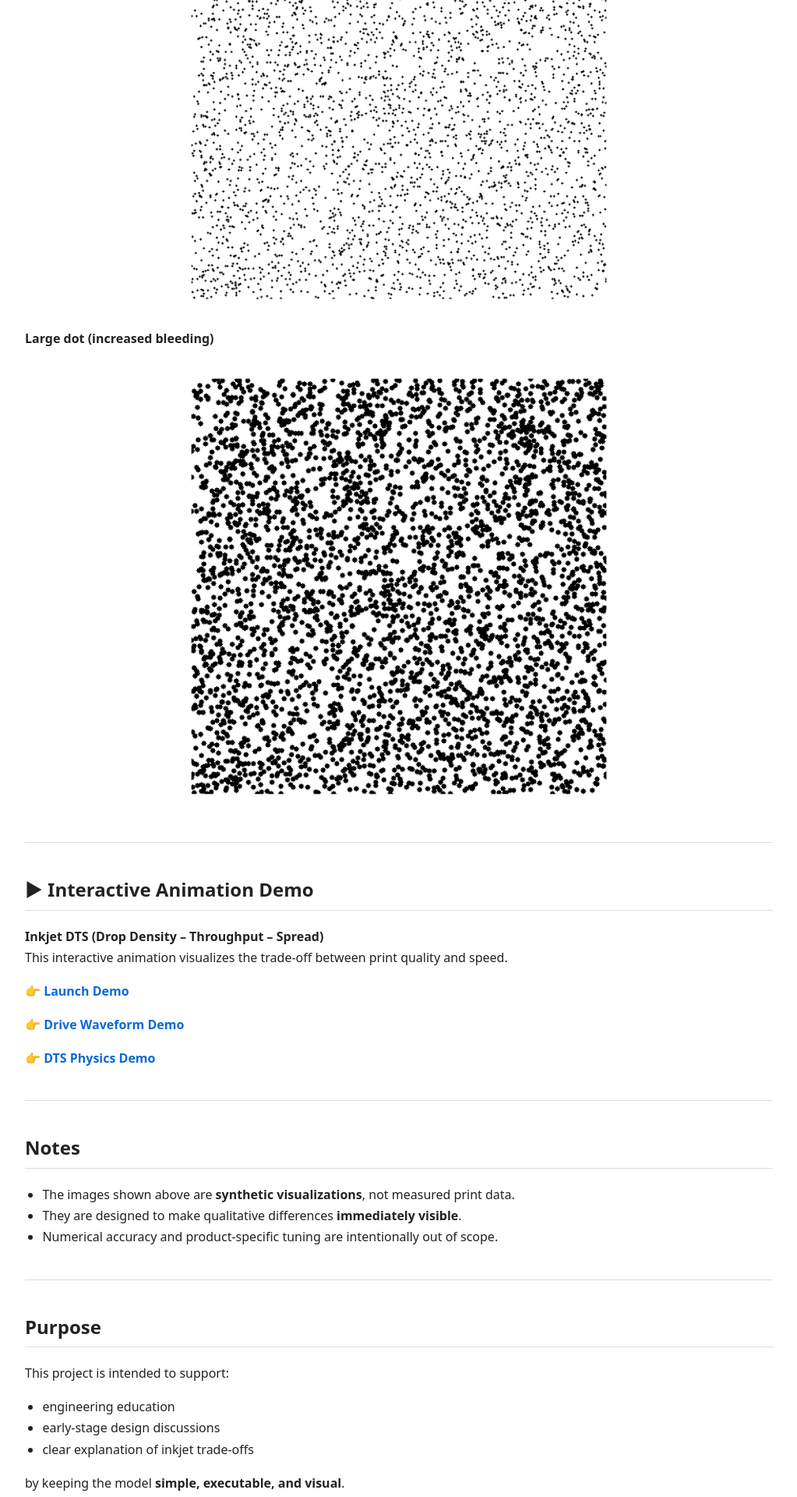
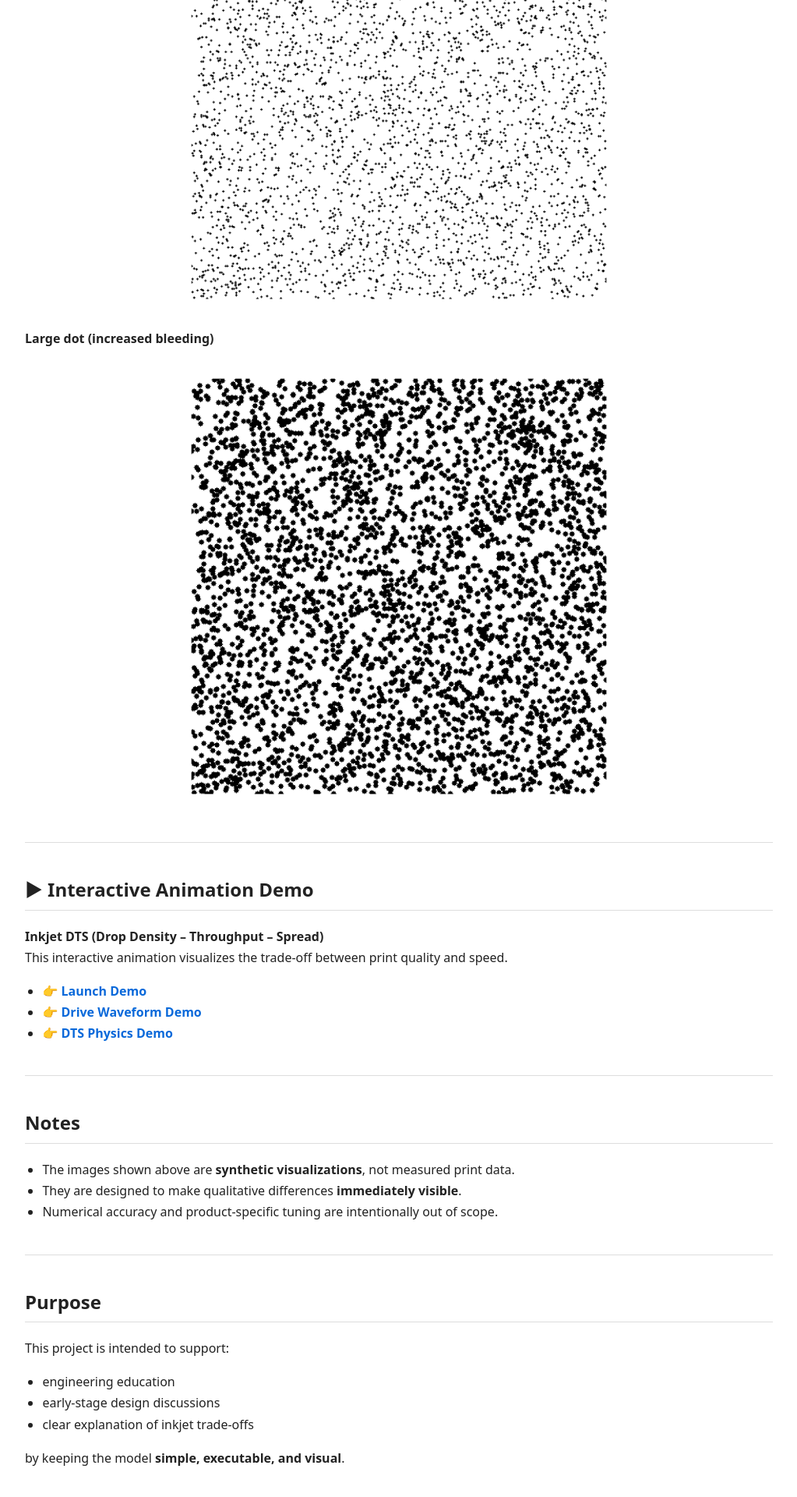
Before and after one commit to Samizo-AITL/inkjet-dts, a Jekyll site: the page built from index.md, in a window 1280 px wide. Shown: the part 4480-6400 px from the top of the page at 78% size, without its empty margins (128-1151 px from the left). Built offline with Jekyll 4.4.1, drawn with Linux system fonts in a browser that asks for light colours.

```diff
--- a/index.md
+++ b/index.md
@@ -145,11 +145,9 @@ can be expressed as combinations of these three axes.
 **Inkjet DTS (Drop Density – Throughput – Spread)**
 This interactive animation visualizes the trade-off between print quality and speed.
 
-👉 **[Launch Demo](./demo/)**
-
-👉 **[Drive Waveform Demo](./demo/drive_demo.html)**
-
-👉 **[DTS Physics Demo](./demo/dts_demo.html)**
+- 👉 **[Launch Demo](./demo/)**
+- 👉 **[Drive Waveform Demo](./demo/drive_demo.html)**
+- 👉 **[DTS Physics Demo](./demo/dts_demo.html)**
 
 ---
 
```
